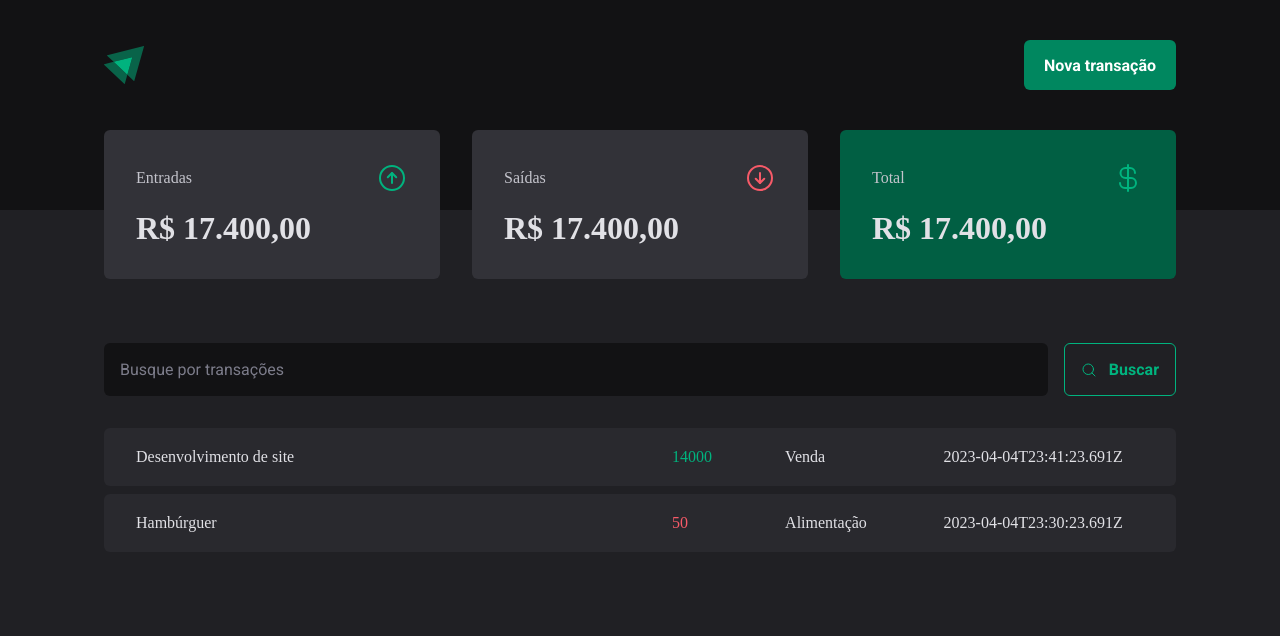
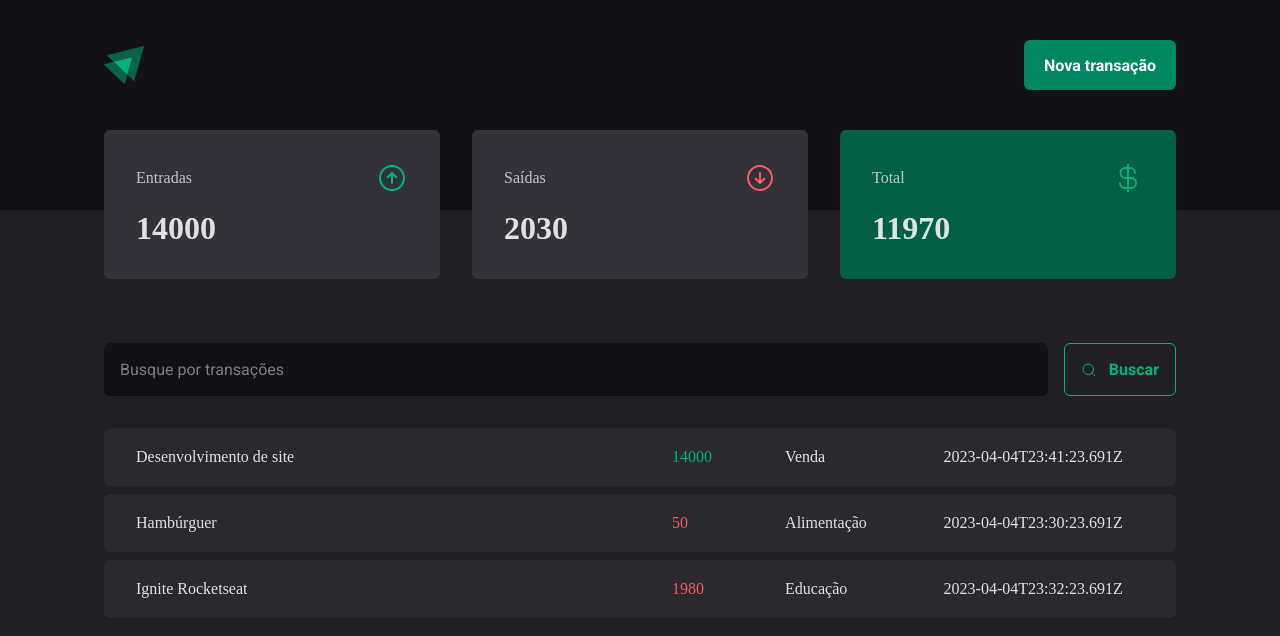
Before and after one commit to guipardi/dt-timer, a React (Vite) app: page / in a window 1280 px wide. Shown: the top 636 px of the page. Built offline with nearby package versions, Linux system fonts and the light colour scheme; data requests are answered from the project's data file.

Commit message:
Subindo parte do cálculo do sumário
Valores de saída, valores de entrada, e o total.

```diff
--- a/server.json
+++ b/server.json
@@ -15,6 +15,14 @@
       "category": "Alimentação",
       "price": 50,
       "createdAt": "2023-04-04T23:30:23.691Z"
+    },
+    {
+      "id": 3,
+      "description": "Ignite Rocketseat",
+      "type": "outcome",
+      "category": "Educação",
+      "price": 1980,
+      "createdAt": "2023-04-04T23:32:23.691Z"
     }
   ]
 }
--- a/src/components/Summary/index.tsx
+++ b/src/components/Summary/index.tsx
@@ -1,7 +1,30 @@
 import { ArrowCircleDown, ArrowCircleUp, CurrencyDollar } from "phosphor-react";
+import { useContext } from "react";
+import { TransactionsContext } from "../../contexts/TransactionsContext";
 import { SummaryCard, SummaryContainer } from "./styles";
 
 export function Summary() {
+  const { transactions } = useContext(TransactionsContext)
+
+  const summary = transactions.reduce(
+    (acc, transaction) => {
+      if (transaction.type === 'income') {
+        acc.income += transaction.price
+        acc.total += transaction.price
+      } else {
+        acc.outcome += transaction.price
+        acc.total -= transaction.price
+      }
+
+      return acc
+    },
+    {
+    income: 0,
+    outcome: 0,
+    total: 0
+    }
+  )
+
   return (
     <SummaryContainer>
       <SummaryCard>
@@ -10,7 +33,7 @@
           <ArrowCircleUp size={32} color='#00b37e' />
         </header>
 
-        <strong>R$ 17.400,00</strong>
+        <strong>{summary.income}</strong>
       </SummaryCard>
 
       <SummaryCard>
@@ -19,7 +42,7 @@
           <ArrowCircleDown size={32} color='#f75a68' />
         </header>
 
-        <strong>R$ 17.400,00</strong>
+        <strong>{summary.outcome}</strong>
       </SummaryCard>
 
       <SummaryCard variant="green">
@@ -28,7 +51,7 @@
           <CurrencyDollar size={32} color='#00b37e' />
         </header>
 
-        <strong>R$ 17.400,00</strong>
+        <strong>{summary.total}</strong>
       </SummaryCard>
     </SummaryContainer>
   )
```
